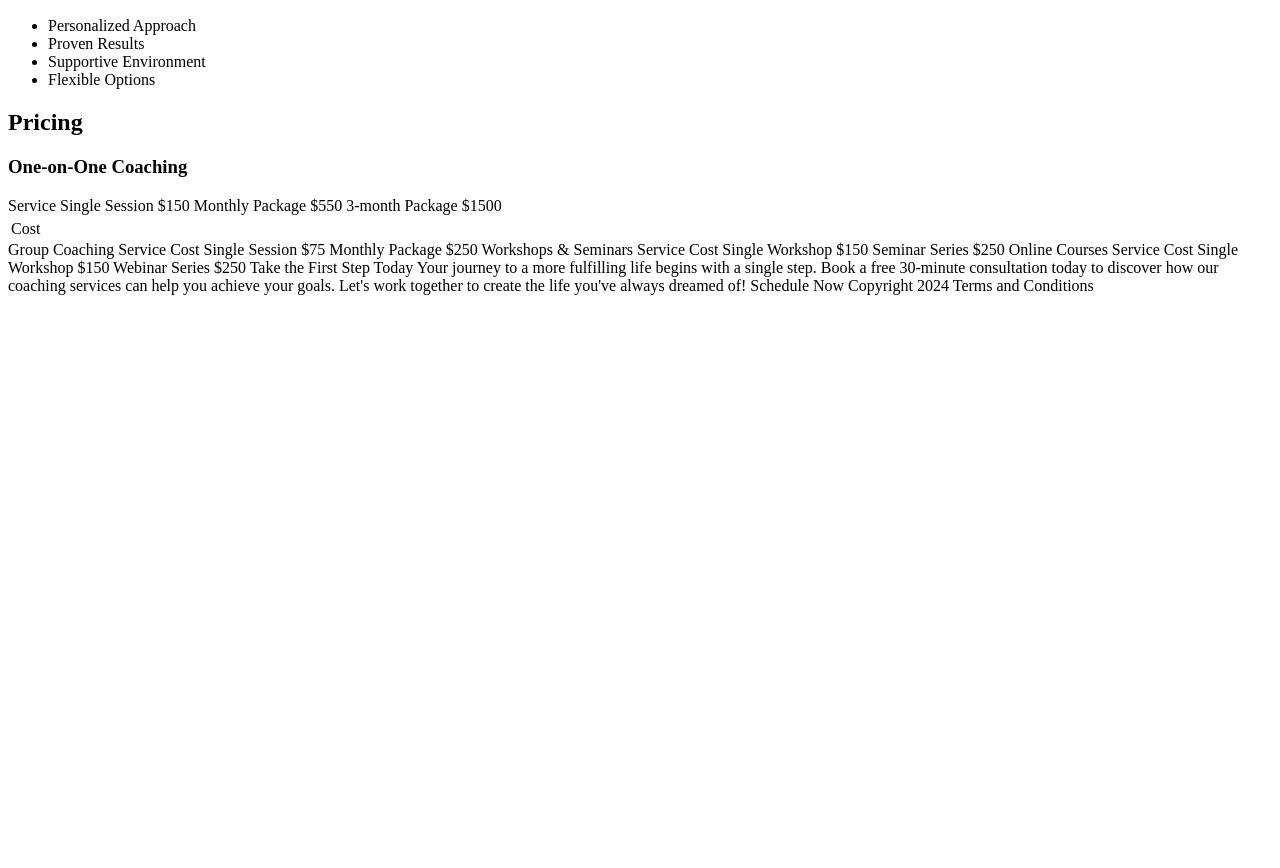
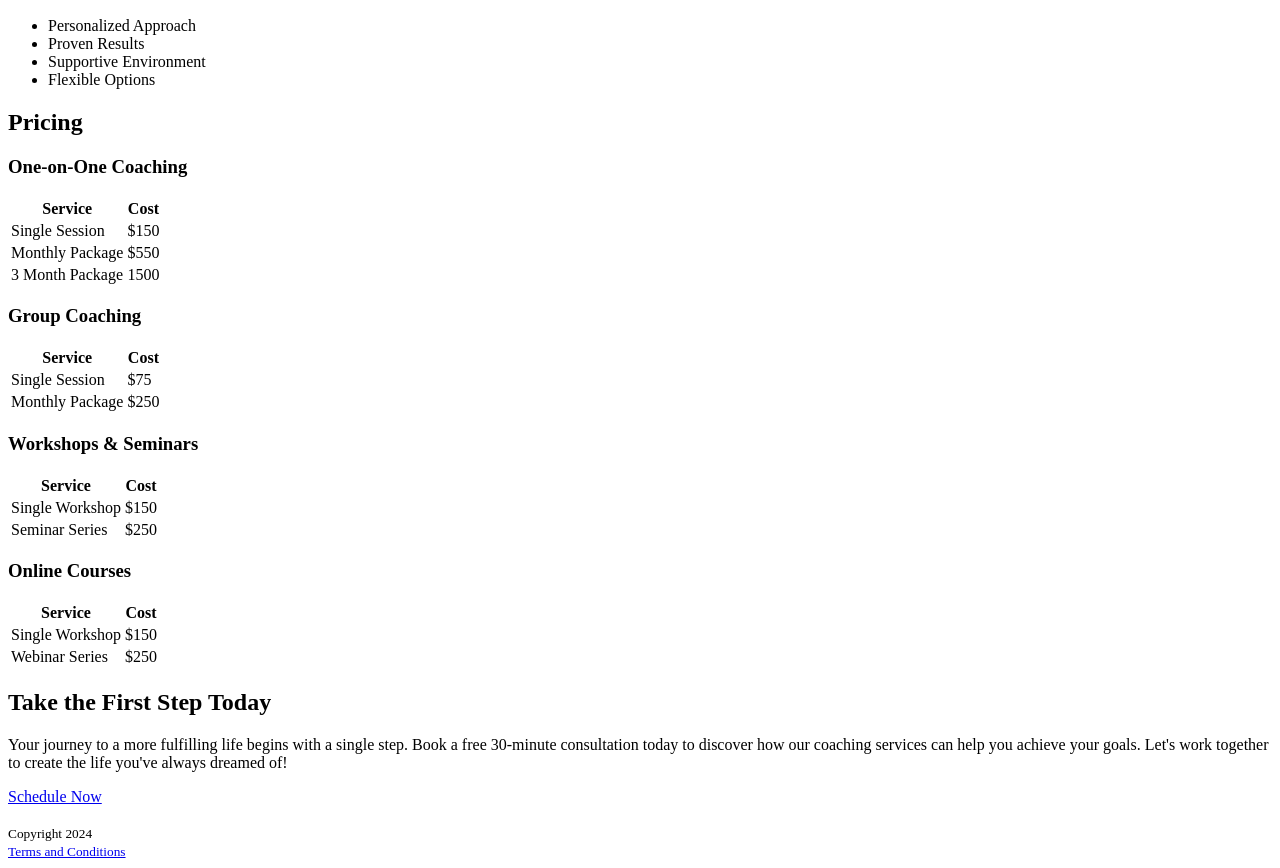
Before and after one commit to KayodeB03/path-to-success, a plain HTML site: page index.html in a window 1280 px wide. Shown: the part 1932-2800 px from the top of the page. Before the commit the page ends 2235 px from the top, so only its background shows below. Drawn offline with Linux system fonts and the light colour scheme.

Commit message:
update index.html content
update index.html content

```diff
--- a/index.html
+++ b/index.html
@@ -23,6 +23,7 @@
             <li>Take the First Step</li>
         </ul>
     </nav>
+    <main>
     <h2>
         Our Services
     </h2>
@@ -118,61 +119,89 @@ Workshops & Seminars
     One-on-One Coaching
 </h3>
 <table>
-    <tbody>
-        <tr>
-Service
-</tr>
-<td>
-Cost
-</td>
-Single Session
-$150
-Monthly Package
-$550
-3-month Package
-$1500
-    </tbody>
-</table>
+    <tr>
+      <th>Service</th>
+      <th>Cost</th>
+    </tr>
+    <tr>
+      <td>Single Session</td>
+      <td>$150</td>
+    </tr>
+    <tr>
+      <td>Monthly Package</td>
+      <td>$550</td>
+    </tr>
+    <tr>
+        <td>3 Month Package</td>
+        <td>1500</td>
+    </tr>
+  </table>
 </section>
 
-Group Coaching
+<h3>Group Coaching</h3>
 
-Service
-Cost
-Single Session
-$75
-Monthly Package
-$250
+<table>
+    <tr>
+      <th>Service</th>
+      <th>Cost</th>
+    </tr>
+    <tr>
+      <td>Single Session</td>
+      <td>$75</td>
+    </tr>
+    <tr>
+      <td>Monthly Package</td>
+      <td>$250</td>
+    </tr>
+  </table>
+
+<h3>Workshops & Seminars</h3>
+
+<table>
+    <tr>
+      <th>Service</th>
+      <th>Cost</th>
+    </tr>
+    <tr>
+      <td>Single Workshop</td>
+      <td>$150</td>
+    </tr>
+    <tr>
+      <td>Seminar Series</td>
+      <td>$250</td>
+    </tr>
+  </table>
+
+<h3>Online Courses</h3>
+
+<table>
+    <tr>
+      <th>Service</th>
+      <th>Cost</th>
+    </tr>
+    <tr>
+      <td>Single Workshop</td>
+      <td>$150</td>
+    </tr>
+    <tr>
+      <td>Webinar Series</td>
+      <td>$250</td>
+    </tr>
+  </table>
 
 
-Workshops & Seminars
+<h2>Take the First Step Today</h2>
+<p>Your journey to a more fulfilling life begins with a single step. Book a free 30-minute consultation today to discover how our coaching services can help you achieve your goals. Let's work together to create the life you've always dreamed of!</p>
 
-Service
-Cost
-Single Workshop
-$150
-Seminar Series
-$250
-
-
-Online Courses
-
-Service
-Cost
-Single Workshop
-$150
-Webinar Series
-$250
-
-
-Take the First Step Today
-Your journey to a more fulfilling life begins with a single step. Book a free 30-minute consultation today to discover how our coaching services can help you achieve your goals. Let's work together to create the life you've always dreamed of!
-
-Schedule Now
-
-Copyright 2024
-Terms and Conditions
-
+<a href="#">Schedule Now</a>
+</main>
+<footer>
+<small>
+<br>
+Copyright 2024<br>
+<a href="#">Terms and Conditions</a>
+</small>
+</footer>
 
 </body>
 </html>
```
